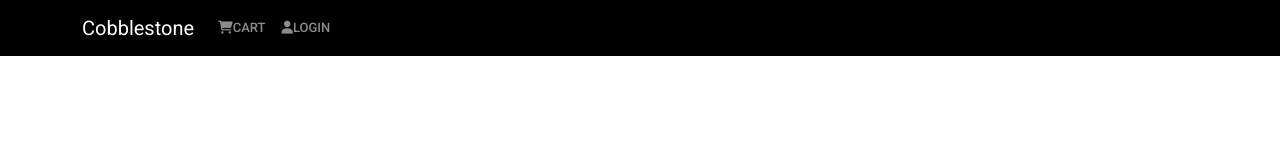
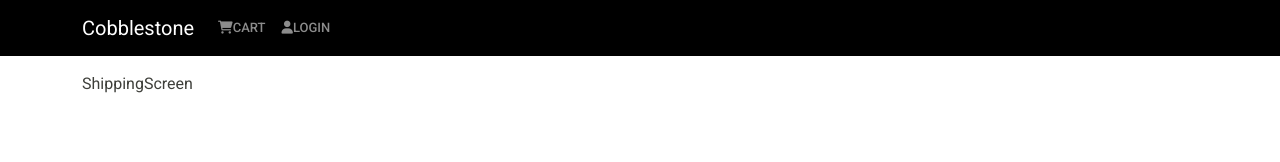
Before and after one commit to mario11-wiet/Construction_Shop, a React (Create React App) app in the folder frontend/: page /shipping in a window 1280 px wide. Shown: the top 162 px of the page. Built offline with nearby package versions, Linux system fonts and the light colour scheme.

Commit message:
Fixed bugs

```diff
--- a/frontend/src/App.js
+++ b/frontend/src/App.js
@@ -9,6 +9,7 @@ import CartScreen from './screens/CartScreen';
 import LoginScreen from './screens/LoginScreen'
 import RegisterScreen from './screens/RegisterScreen'
 import ProfileScreen from './screens/ProfileScreen'
+import ShippingScreen from './screens/ShippingScreen'
 
 function App() {
   return (
@@ -22,6 +23,7 @@ function App() {
               <Route path="/login" element={<LoginScreen />} />
               <Route path="/register" element={<RegisterScreen />} />
               <Route path="/profile" element={<ProfileScreen />} />
+              <Route path="/shipping" element={<ShippingScreen />} />
               <Route path="/products/:id" element={<ProductScreen />} />
               <Route path="cart" element={<CartScreen />} >
                 <Route path=":id" element={<CartScreen />} />
--- a/frontend/src/actions/cartActions.js
+++ b/frontend/src/actions/cartActions.js
@@ -2,7 +2,7 @@ import axios from 'axios'
 import { CART_ADD_ITEM, CART_REMOVE_ITEM } from '../constants/cartConstants'
 
 export const addToCart = (id,qty) => async(dispatch,getState)=>{
-    const {data} = await axios.get(`/api/product/${id}`)
+    const {data} = await axios.get(`/api/products/${id}`)
 
     dispatch({
         type: CART_ADD_ITEM,
--- a/frontend/src/screens/CartScreen.js
+++ b/frontend/src/screens/CartScreen.js
@@ -11,6 +11,9 @@ function CartScreen() {
 
     const params = useParams();
     let navigate = useNavigate();
+
+    const userlogin = useSelector(state => state.userLogin)
+    const {userInfo} = userlogin
 
     const productId = params.id
     const location = useLocation()
@@ -33,7 +36,7 @@ function CartScreen() {
     }
 
     const checkoutHandler = () => {
-        navigate('/login?redirect=shipping')
+        userInfo ? navigate(`/shipping`) : navigate(`/register`)
     }
 
     return (
--- /dev/null
+++ b/frontend/src/screens/ShippingScreen.js
@@ -0,0 +1,9 @@
+import React from 'react'
+
+function ShippingScreen() {
+  return (
+    <div>ShippingScreen</div>
+  )
+}
+
+export default ShippingScreen
```
Also changed, not shown: 1 other file (tests, documents, lock files or other folders).
